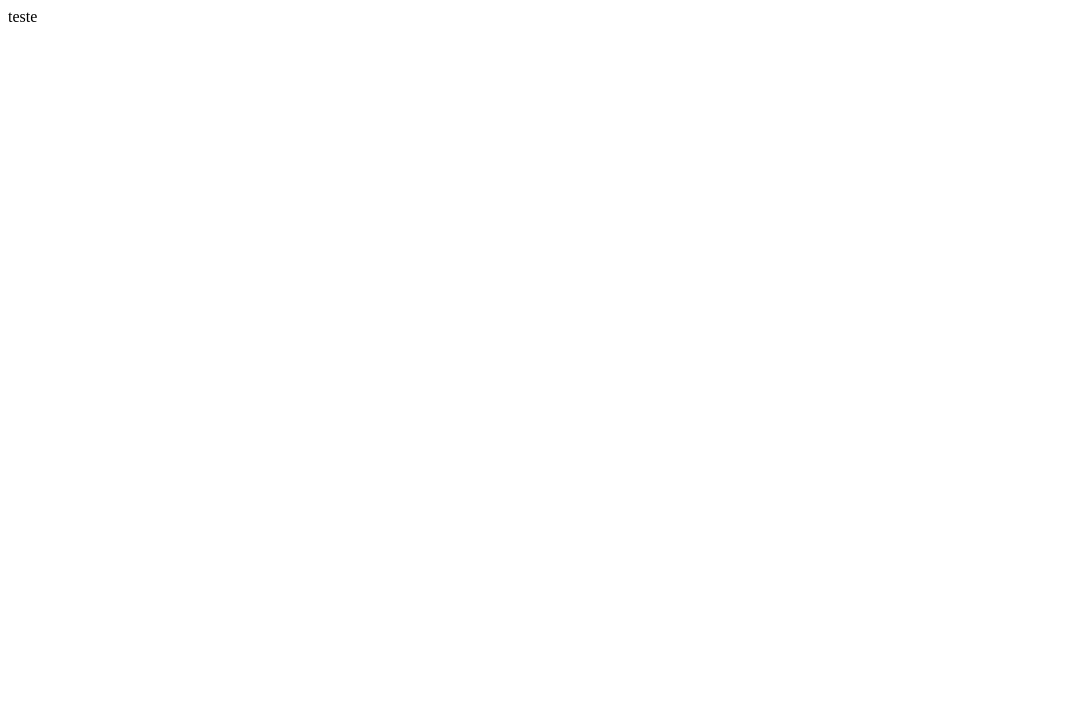
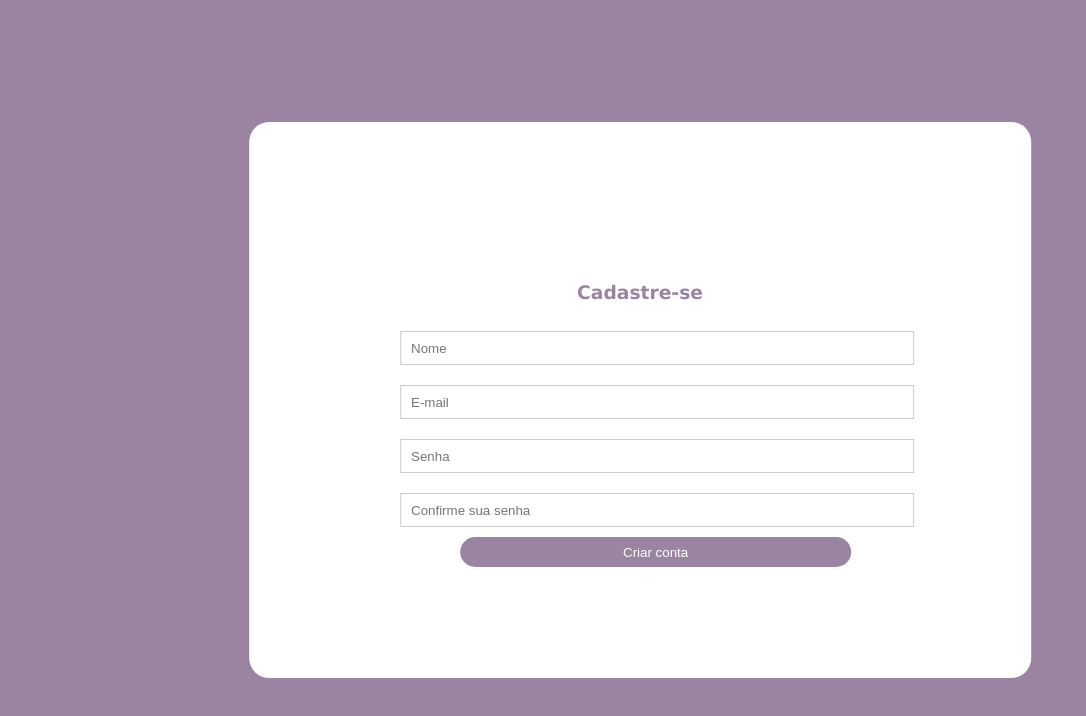
Before and after one commit to andreycoutt/Tela-de-Login, a plain HTML site: page cadastro.html in a window 1280 px wide. Shown: the whole page, without its empty margins (0-1086 px from the left). Drawn offline with Linux system fonts and the light colour scheme.

Commit message:
Implementando a tela de cadastro e o CSS referente à ela.

```diff
--- /dev/null
+++ b/cadastro.css
@@ -0,0 +1,69 @@
+<style>
+*{margin:0;padding:0;box-sizing: border-box;}
+body{
+    background-color: rgba(63, 20, 77, 0.521);
+}
+
+form{
+
+    background-color: rgb(255, 255, 255);
+    max-width: 500px;
+    width: 50%;
+    padding: 11%;
+    position: absolute;
+    left: 50%;
+    top: 50%;
+    transform: translate(-50%,-50%);
+    border-radius: 20px;
+}
+
+form h3{
+    text-align: center;
+        color: rgba(63, 20, 77, 0.521);
+        font-family: 'Lucida Sans', 'Lucida Sans Regular', 'Lucida Grande', 'Lucida Sans Unicode', Geneva, Verdana, sans-serif;
+
+}
+
+form input[type=text],
+form input[type=email],
+form input[type=password]{
+    width: 100%;
+    height: 30px;
+    border: 1px solid #ccc;
+    padding-left: 10px;
+    margin: 10px;
+
+}
+
+form input[type=submit]{
+    width: 50%;
+    height: 30px;
+    cursor: pointer;
+    background-color: rgba(63, 20, 77, 0.521);
+    color: white;
+    border: 0;
+    border-radius: 20px;
+    transition: 1s;
+    text-align: center;
+    position: absolute;
+    left: 27%;
+}
+
+form input[type=submit]:hover{
+    background-color:rgba(26, 10, 31, 0.521) ;
+
+}
+
+form input[type=text]:focus{
+    outline: 0;
+}
+
+form input[type=email]:focus{
+    outline: 0;
+}
+
+form input[type=password]:focus{
+    outline: 0;
+}
+
+</style>
--- a/cadastro.html
+++ b/cadastro.html
@@ -3,8 +3,26 @@
 <head>
     <link rel="shortcut icon" type="image/x-icon" href="arquivos/favicon_io/favicon.ico">
     <title>Cadastro de Usuário</title>
+    <link rel="stylesheet" type="text/css" href="cadastro.css">
 </head>
 <body>
-    teste
+    <form method="post">
+            <h3>Cadastre-se</h3>
+            <div>
+                <input type="text" placeholder="Nome" required>
+            </div>
+            <div>
+                <input type="email" placeholder="E-mail" required>
+            </div>
+            <div>
+                <input type="password" name="pass" id="pass" placeholder="Senha" required>
+            </div>
+            <div>
+                <input type="password" name="pass2" id="pass2" placeholder="Confirme sua senha" required>
+            </div>
+            <div>
+                <input type="submit" name="cadastrar" id="cadastrar1" value="Criar conta">
+            </div>
+    </form>
 </body>
 </html>
--- a/style.css
+++ b/style.css
@@ -77,7 +77,7 @@ form input[type=text]:focus{
 }
 
 form input[type=password]:focus{
-    outline: 0;
+    outline: 2;
 }
 
 </style>
```
